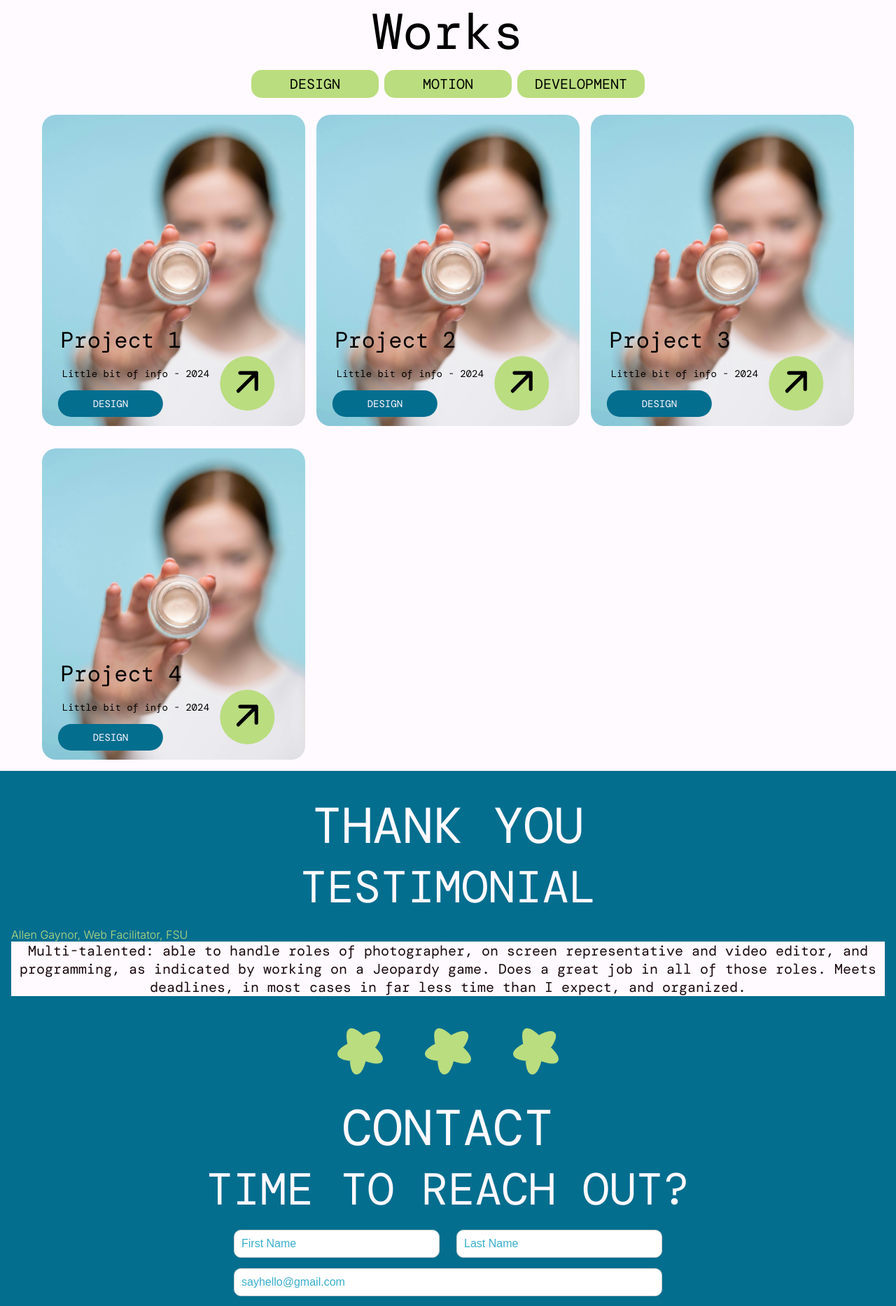
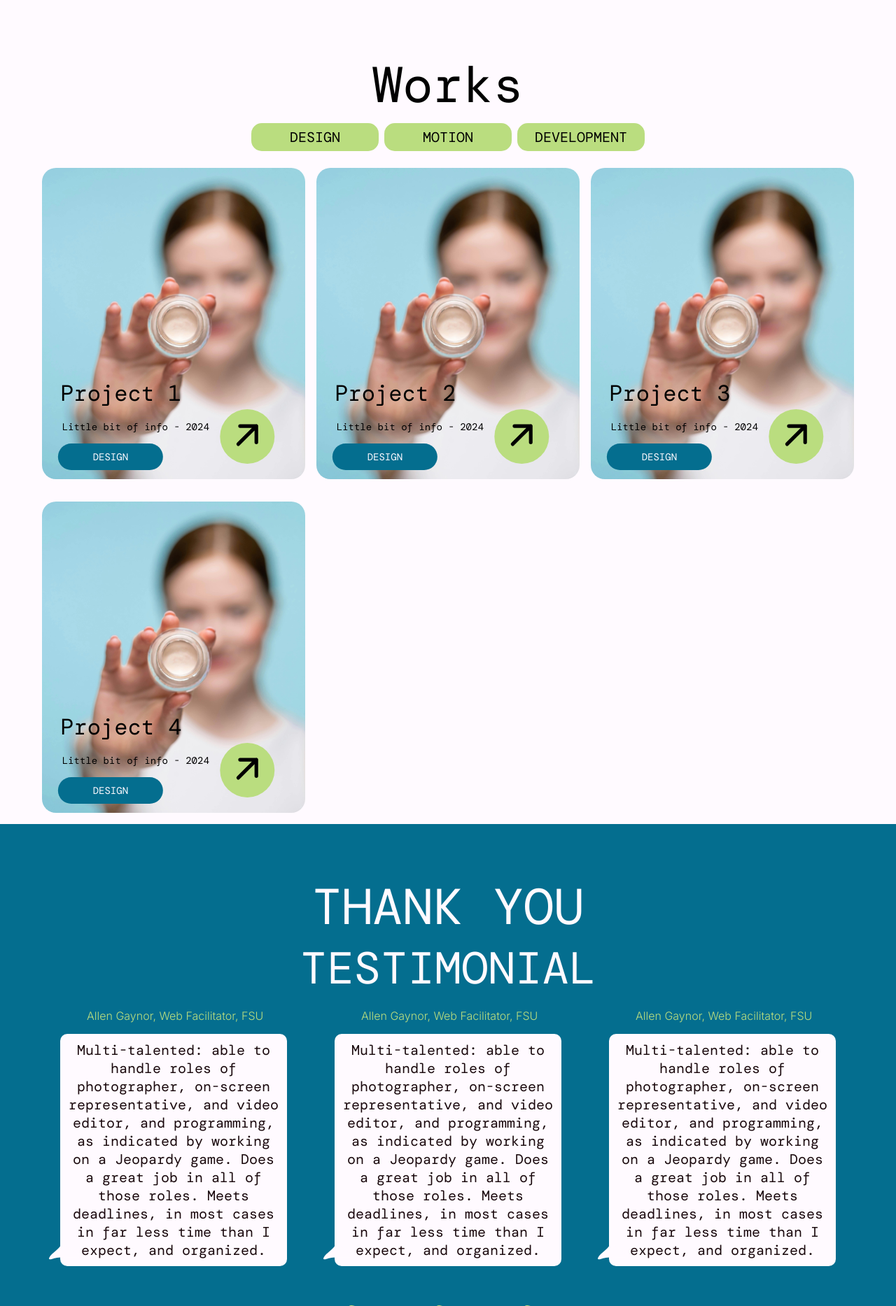
Before and after one commit to casspb/pelacek_cassidy_portfolio, a PHP site: page / in a window 1280 px wide. Shown: the part 1595-3462 px from the top of the page at 70% size. Run offline with PHP 8.4, Linux system fonts and the light colour scheme; some web fonts are replaced.

Commit message:
more styling
lots of fun stuff on this one, some stuff with the testimonials, some stuff with the footer, some stuff with spacing

```diff
--- a/css/grid.css
+++ b/css/grid.css
@@ -3,6 +3,10 @@ img, embed, object, video, picture {
   }
 
   /* ---Change the way the box model works, tells the browser to account for any border and padding in the values you specify for an element's width and height.--- */
+
+  .grid-con{
+   display: grid;
+  }
 
   html {
     box-sizing: border-box;
@@ -18,9 +22,6 @@ img, embed, object, video, picture {
    text-decoration: none;
   }
 
-  div{
-   display: grid;
-  }
 
   /* ---Mini CSS reset--- */
 
--- a/index.html
+++ b/index.html
@@ -17,7 +17,7 @@
 <body>
  <header>
 
-    <a href="#" class="logo"><img src="images/cassID-logo.svg" alt="cass ID logo"> </a>
+    <a href="index.html" class="logo"><img src="images/cassID-logo.svg" alt="cass ID logo"> </a>
 
     <input type="checkbox" id="menu-bar">
     <label for="menu-bar"><img src="images/green-star.svg" class="menu-star"> </label>
@@ -25,7 +25,7 @@
     <nav class="navbar">
         <ul>
             <li><a href="#">contact <img src="images/cassID-star.svg" class="link-star"></a> </li>
-            <li><a href="#">works<img src="images/cassID-star.svg" class="link-star"> </a></li>
+            <li><a href="project.html">works<img src="images/cassID-star.svg" class="link-star"> </a></li>
             <li><a href="#">about me<img src="images/cassID-star.svg" class="link-star"></a> </li>
             <li><a href="#">testimonials<img src="images/cassID-star.svg" class="link-star"></a> </li>
 
@@ -140,15 +140,73 @@
 
     </main>
     <footer>
-        <section class="testimonial-section col-span-full">
-            <h1>THANK YOU</h1>
-            <h2>TESTIMONIAL</h2>
 
-            <div class="testimonial">
+        <div class="thank-you">
+        <h1 class="col-span-full">THANK YOU</h1>
+        <h2 class="col-span-full">TESTIMONIAL</h2>
+    </div>
+
+        <section class="testimonial-section  grid-con">
+            <h1 class="hidden"> testimonials</h1>
+
+            <div class="testimonial  col-span-full m-col-span-4">
                 <h3>Allen Gaynor, Web Facilitator, FSU</h3>
-                <p>Multi-talented: able to handle roles of photographer, on screen representative and video editor, and programming, as indicated by working on a Jeopardy game. Does a great job in all of those roles. Meets deadlines, in most cases in far less time than I expect, and organized.
+                <p class="text-container">
+                    <svg class="background-svg" xmlns="http://www.w3.org/2000/svg" viewBox="0 0 62.06 36.794">
+                        <defs>
+                            <style>
+                                .cls-1 {
+                                    fill: #fffaff;
+                                }
+                            </style>
+                        </defs>
+                        <path class="cls-1" d="M23.123,6.317S22.553.061,22.511.062c-.022,0,1.297,3.755.57,7.49C21.111,17.672,4.6,25.175.565,33.454c-.549,1.127-.934,2.405,0,3,1.656,1.055,6.5-.65,7.573-1,4.996-1.628,17.979-3.085,53.922-2"/>
+                        <line class="cls-1" x1="21.769" x2="62.06" y2="33.454"/>
+                    </svg>
+                    Multi-talented: able to handle roles of photographer, on-screen representative, and video editor, and programming, as indicated by working on a Jeopardy game. Does a great job in all of those roles. Meets deadlines, in most cases in far less time than I expect, and organized.
                 </p>
+
             </div>
+
+            <div class="testimonial col-span-4  m-col-span-4">
+                <h3>Allen Gaynor, Web Facilitator, FSU</h3>
+                <p class="text-container">
+                    <svg class="background-svg" xmlns="http://www.w3.org/2000/svg" viewBox="0 0 62.06 36.794">
+                        <defs>
+                            <style>
+                                .cls-1 {
+                                    fill: #fffaff;
+                                }
+                            </style>
+                        </defs>
+                        <path class="cls-1" d="M23.123,6.317S22.553.061,22.511.062c-.022,0,1.297,3.755.57,7.49C21.111,17.672,4.6,25.175.565,33.454c-.549,1.127-.934,2.405,0,3,1.656,1.055,6.5-.65,7.573-1,4.996-1.628,17.979-3.085,53.922-2"/>
+                        <line class="cls-1" x1="21.769" x2="62.06" y2="33.454"/>
+                    </svg>
+                    Multi-talented: able to handle roles of photographer, on-screen representative, and video editor, and programming, as indicated by working on a Jeopardy game. Does a great job in all of those roles. Meets deadlines, in most cases in far less time than I expect, and organized.
+                </p>
+
+            </div>
+
+            <div class="testimonial col-span-4  m-col-span-4">
+                <h3>Allen Gaynor, Web Facilitator, FSU</h3>
+                <p class="text-container">
+                    <svg class="background-svg" xmlns="http://www.w3.org/2000/svg" viewBox="0 0 62.06 36.794">
+                        <defs>
+                            <style>
+                                .cls-1 {
+                                    fill: #fffaff;
+                                }
+                            </style>
+                        </defs>
+                        <path class="cls-1" d="M23.123,6.317S22.553.061,22.511.062c-.022,0,1.297,3.755.57,7.49C21.111,17.672,4.6,25.175.565,33.454c-.549,1.127-.934,2.405,0,3,1.656,1.055,6.5-.65,7.573-1,4.996-1.628,17.979-3.085,53.922-2"/>
+                        <line class="cls-1" x1="21.769" x2="62.06" y2="33.454"/>
+                    </svg>
+                    Multi-talented: able to handle roles of photographer, on-screen representative, and video editor, and programming, as indicated by working on a Jeopardy game. Does a great job in all of those roles. Meets deadlines, in most cases in far less time than I expect, and organized.
+                </p>
+
+            </div>
+
+
          </section>
 
          <div class="star-divider">
--- a/sass/abstracts/_variables.scss
+++ b/sass/abstracts/_variables.scss
@@ -21,7 +21,6 @@ $font-size-p: 14px;
 
 h1 {
     font-weight: 400;
-    display: grid;
     font-size: $font-size-h1; // Base size for mobile
     font-family: $primary-font-family;
 
@@ -43,7 +42,6 @@ h1 {
 
 h2 {
     font-weight: 400;
-    display: grid;
     font-size: $font-size-h2; // Base size for mobile
     font-family: $primary-font-family;
 
@@ -64,7 +62,7 @@ h2 {
 
 h3 {
     font-weight: 300;
-    display: grid;
+
     font-size: $font-size-h3; // Base size for mobile
     font-family: $secondary-font-family;
 
@@ -75,7 +73,6 @@ h3 {
 
 p {
     font-weight: 400;
-    display: grid;
     font-size: $font-size-p; // Base size for mobile
     font-family: $primary-font-family;
 
--- a/sass/components/_footer.scss
+++ b/sass/components/_footer.scss
@@ -9,22 +9,12 @@ footer{
     }
 }
 
-.testimonial-section{
-    padding-top: 2em;
-
+.thank-you{
+    h1{
+    padding-top: 1em;
+    }
 }
 
-.testimonial{
-    margin: 1em;
-    h3{
-        color: a.$secondary-color;
-    }
- p{
-    color: a.$body-text-color;
-    background-color: a.$base-colour;
- }
-
-}
 
 .star-divider {
     display: flex;
@@ -49,6 +39,7 @@ footer{
     display: flex;
     justify-content: center;
     align-items: center;
+    padding-bottom: 2em;
 
     li a{
         cursor: pointer;
@@ -58,8 +49,12 @@ footer{
         margin: 5px 10px;
         height: 55px;
         width: 55px;
+
     }
 }
+
+
+
 
 //contact
 
--- a/sass/main.scss
+++ b/sass/main.scss
@@ -170,6 +170,7 @@ body{
     justify-items: center; // Center all grid items
 
     h1 {
+        margin-top: 1em;
         text-align: center;
     }
 
@@ -266,3 +267,37 @@ body{
         }
     }
 }
+
+//testimonials
+
+.testimonial{
+    margin: 1em;
+    h3{
+        color: a.$secondary-color;
+        margin-bottom: 1em;
+        margin-left: 3em;
+    }
+
+    .text-container {
+        position: relative; // Set relative positioning for the container
+        margin: 10px; // Add margin
+        padding: 10px; // Add padding
+        color: a.$body-text-color; // Text color variable
+        background-color: a.$base-colour; // Background color variable
+        border-radius: 10px; // Rounded corners
+        z-index: 2;
+    }
+    .background-svg {
+        position: absolute; // Position the SVG absolutely
+        bottom: 0;
+        z-index: 1;
+        left: -1rem; // Adjust horizontal position
+        width: 3rem; // Set width of the SVG
+        height: 3rem; // Set height of the SVG
+    }
+}
+
+.testimonial-container {
+    display: flex; // Use flexbox for inline display
+    gap: 20px; // Optional: Add some space between testimonials
+}
```
Also changed, not shown: project.html (+40 -14 lines), css/main.css, images/message-box.svg (added), js/main.js (line endings or trailing spaces), 1 other file.
